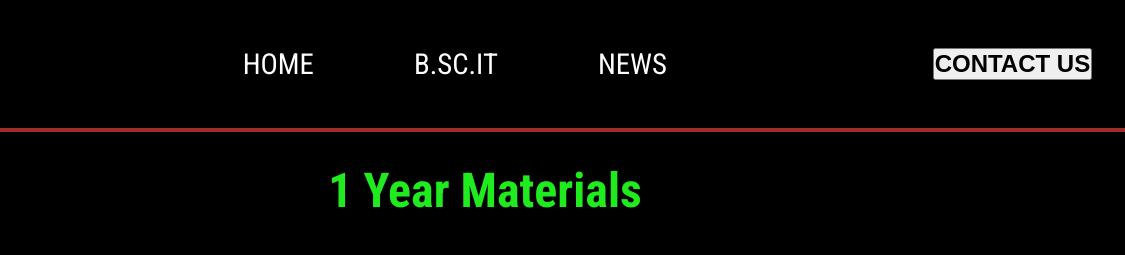
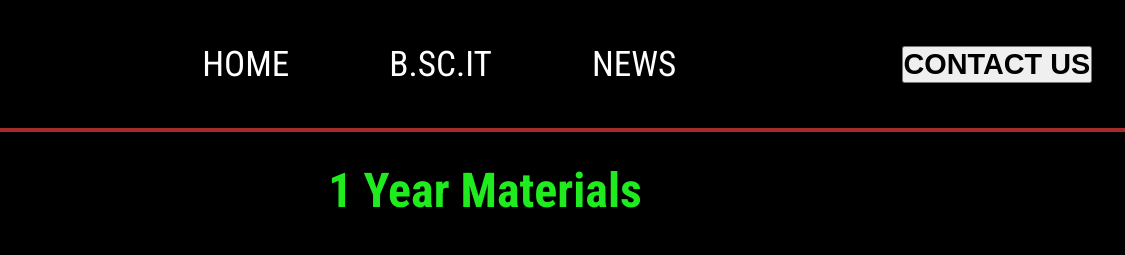
Before and after one commit to phenoix13/it-1year, a plain HTML site: page index.html in a window 1280 px wide. Shown: the top 255 px of the page, 155-1280 px from the left. Drawn offline with Linux system fonts and the light colour scheme.

Commit message:
Update index.html

```diff
--- a/index.html
+++ b/index.html
@@ -41,7 +41,6 @@
         nav{
             display: flex;
             flex-direction: row;
-
         }
         li{
             list-style-type: none;
@@ -49,7 +48,7 @@
             justify-content: center;
             align-items: center;
             margin: auto 40px;
-            font-size: 1.8rem;
+            font-size: 2.2rem;
         }
         li a{
             text-decoration: none;
@@ -66,14 +65,13 @@
         button{
             font-weight: 700;
             text-align: center;
-            font-size: 1rem;
             margin-right: 20px;
             transition: all 0.4s linear 0s;
         }
         button a{
             color: black;
             text-decoration: none;
-            font-size: 1.5rem;
+            font-size: 1.8rem;
         }
         button:hover{
             border: 2px solid;
```
